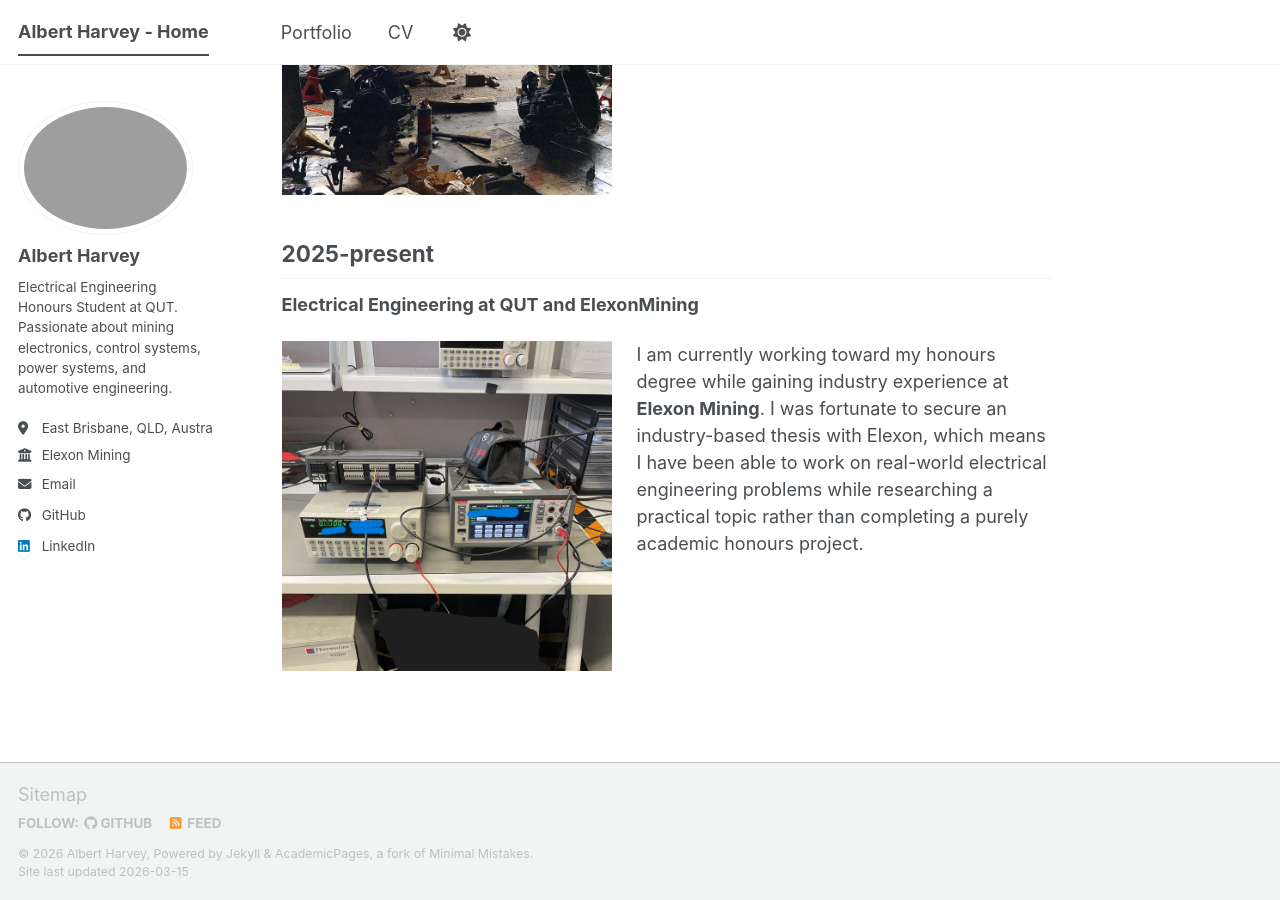
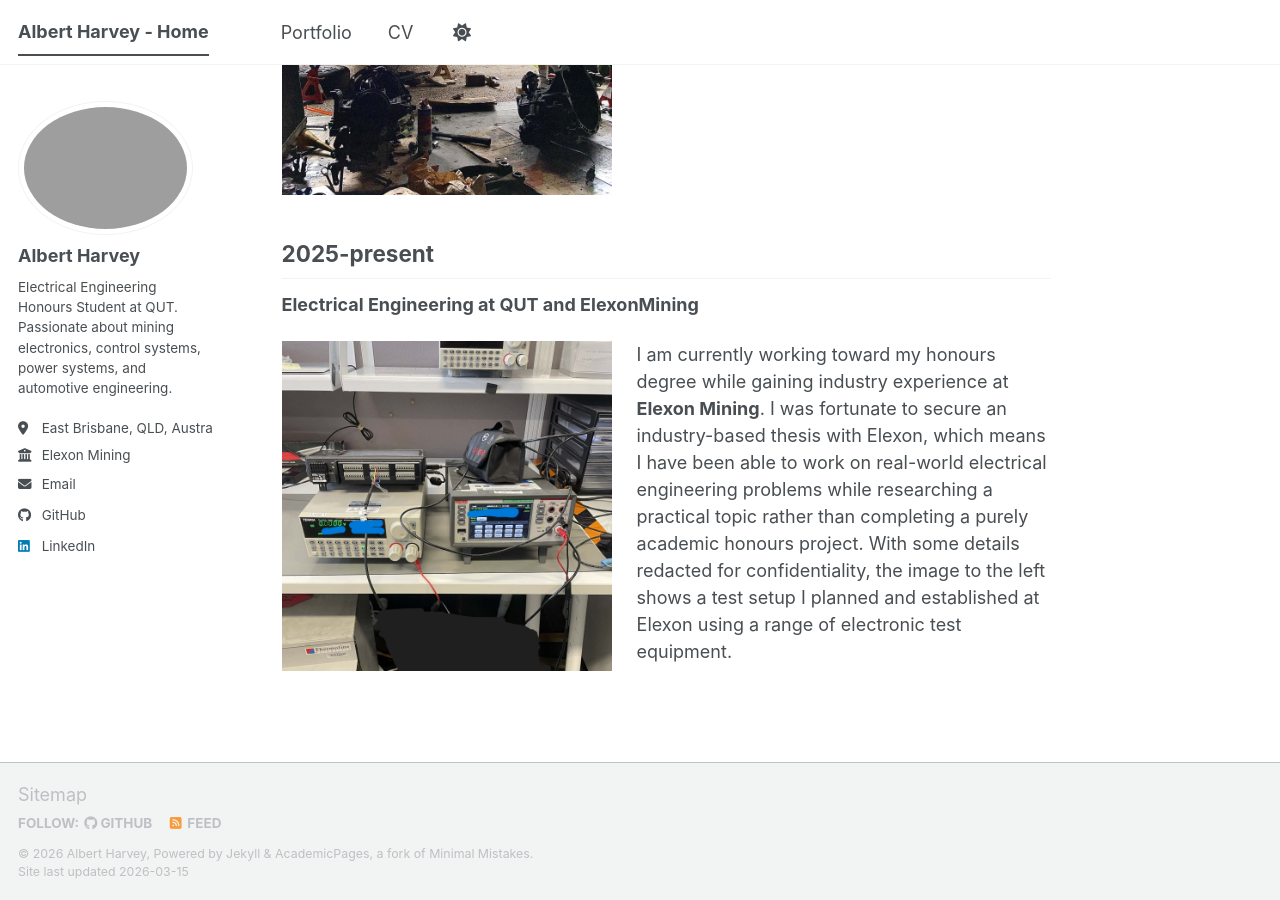
Before and after one commit to Albird-o/Albird-o.github.io, a Jekyll site: the page built from _pages/about.md, in a window 1280 px wide and 900 px high, scrolled down 2237 px. Built offline with Jekyll 4.4.1, drawn with Linux system fonts in a browser that asks for light colours; a script bundle is joined from its source files by our own code; library files that are not in the unit come from our copies.

Commit message:
Update about.md

```diff
--- a/_pages/about.md
+++ b/_pages/about.md
@@ -83,7 +83,6 @@
 <br>
 <br>
 <br>
-<br>
 In my University years I also became passionate about the automotive side of engineering. I tried to join the motorsport club but it wasn't for me, I instead found pleasure working on my own vehicles and starting my own car project.
 
 
@@ -106,7 +105,7 @@
 
 
 
-I am currently working toward my honours degree while gaining industry experience at <strong>Elexon Mining</strong>. I was fortunate to secure an industry-based thesis with Elexon, which means I have been able to work on real-world electrical engineering problems while researching a practical topic rather than completing a purely academic honours project.
+I am currently working toward my honours degree while gaining industry experience at <strong>Elexon Mining</strong>. I was fortunate to secure an industry-based thesis with Elexon, which means I have been able to work on real-world electrical engineering problems while researching a practical topic rather than completing a purely academic honours project. With some details redacted for confidentiality, the image to the left shows a test setup I planned and established at Elexon using a range of electronic test equipment.
 
 </div>
 
```
